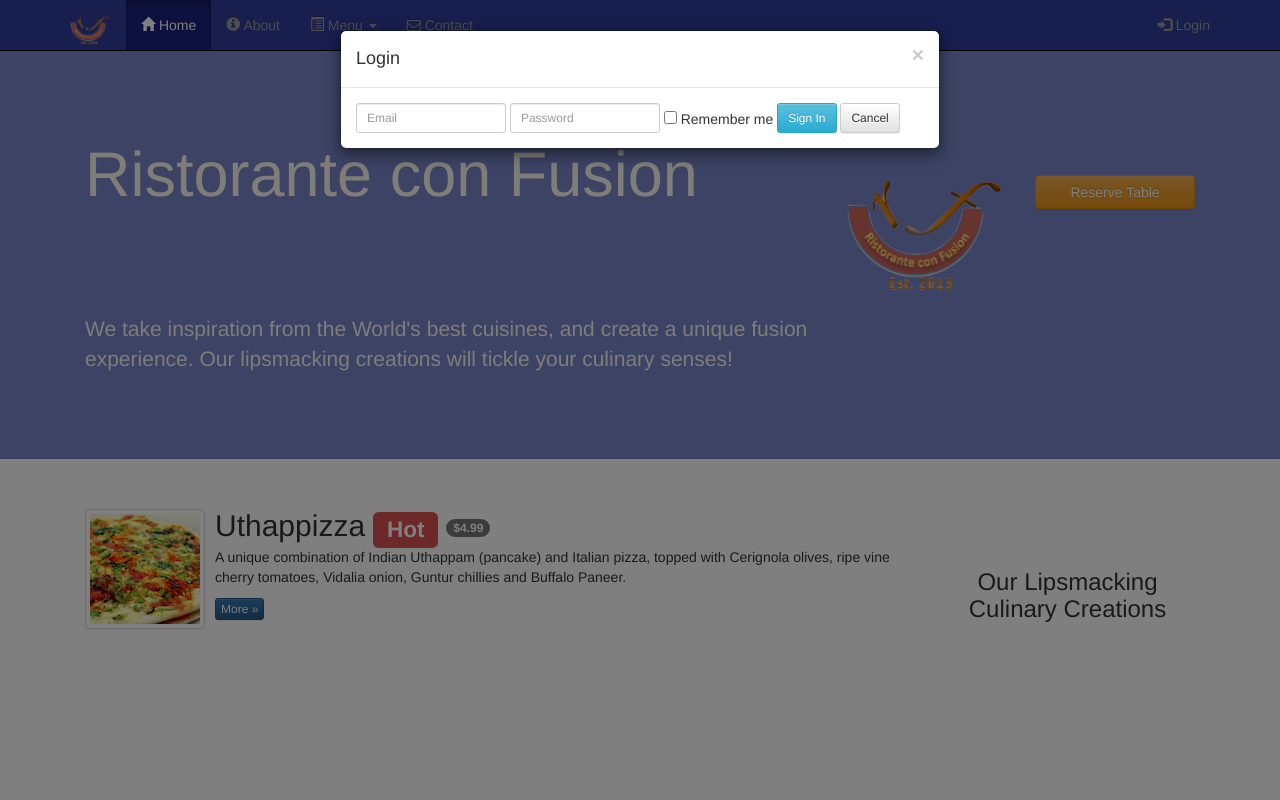
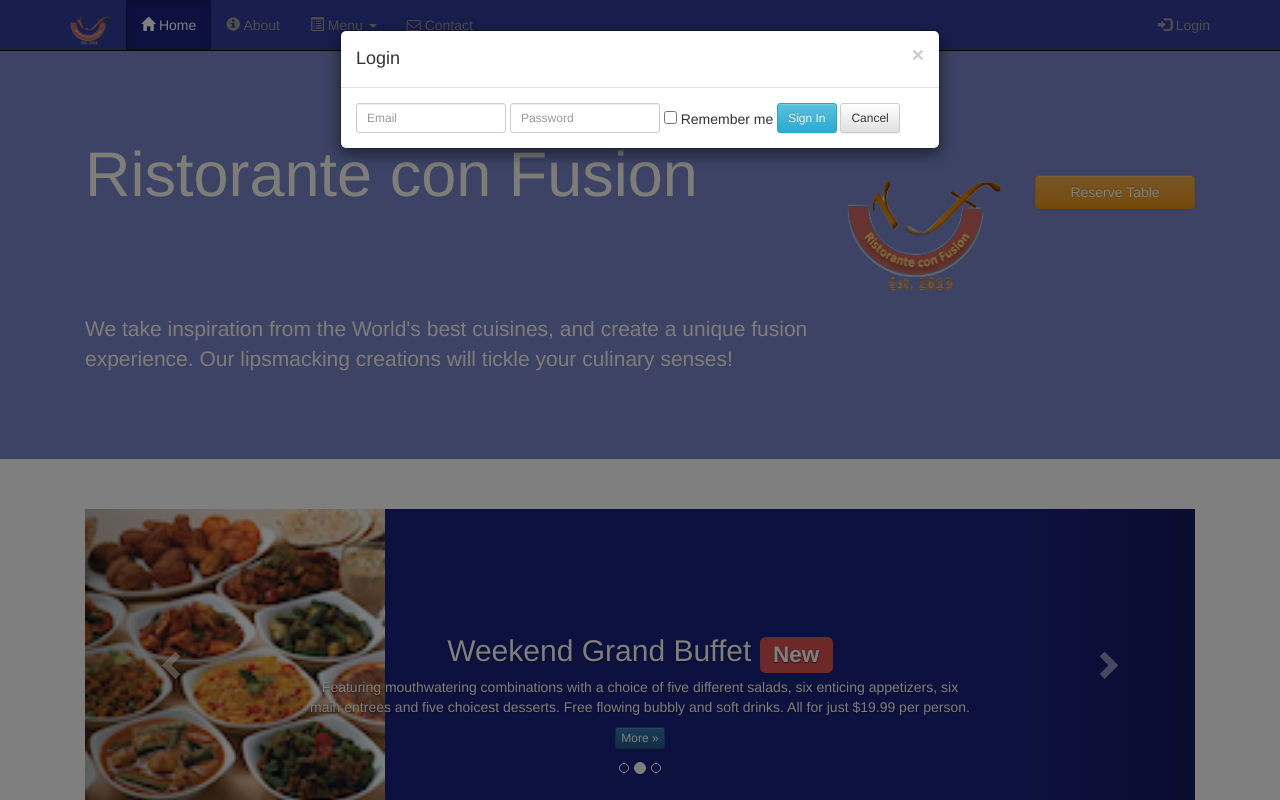
Before and after one commit to aparnasurve/Coursera-Assignment, a plain HTML site: page index.html in a window 1280 px wide. Both pictures are taken after a click on the link "Login". Shown: the top 800 px of the page. Drawn offline with nearby package versions, Linux system fonts and the light colour scheme.

Commit message:
Implemented a top Carousel on the 'index.html' page. Also modified our custom style sheet to accomodate the change. Additionally added controls within the carousel for the end user to control it's navigation.

```diff
--- a/css/mystyles.css
+++ b/css/mystyles.css
@@ -72,3 +72,18 @@ address {
 .affix {
 	top:100px;
 }
+
+.carousel {
+	background:#1A237E;
+}
+
+.carousel .item {
+	height:300px;
+}
+
+.item img {
+	position: absolute;
+	top:0;
+	left:0;
+	min-height:300px;
+}
--- a/index.html
+++ b/index.html
@@ -141,6 +141,69 @@
 
     <!-- Main Bootstrap Container DIV -->
     <div class="container">
+		<!-- Carousel addition - @nathandh 02.04.2016 -->
+		<div class="row row-content">
+			<div class="col-xs-12">
+				<div id="mycarousel" class="carousel slide" data-ride="carousel">
+					<!-- Carousel Indicators -->
+					<ol class="carousel-indicators">
+						<li data-target="#mycarousel" data-slide-to="0" class="active"></li>
+						<li data-target="#mycarousel" data-slide-to="1"></li>
+						<li data-target="#mycarousel" data-slide-to="2"></li>
+					</ol>
+					<!-- Carousel Slide Wrapper -->
+					<div class="carousel-inner" role="listbox">
+						<div class="item active">
+							<img class="img-responsive" src="img/uthappizza.png"
+								alt="Uthappizza">
+							<div class="carousel-caption">
+								<h2>Uthappizza <span class="label label-danger label-xs">
+									Hot</span> <span class="badge">$4.99</span></h2>
+								<p>A unique combination of Indian Uthappam (pancake) and Italian pizza,
+									topped with Cerignola olives, ripe vine cherry tomatoes, Vidalia onion,
+									Guntur chillies and Buffalo Paneer.</p>
+								<p><a class="btn btn-primary btn-xs" href="#">More &raquo;</a></p>
+							</div>
+						</div>
+						<div class="item">
+							<img class="img-responsive" src="img/buffet.png"
+								alt="Weekend Grand Buffet">
+							<div class="carousel-caption">
+								<h2>Weekend Grand Buffet <span class="label label-danger label-xs">
+									New</span></h2>
+								<p>Featuring mouthwatering combinations with a choice of five different
+									salads, six enticing appetizers, six main entrees and five choicest
+									desserts. Free flowing bubbly and soft drinks. All for just $19.99
+									per person.</p>
+								<p><a class="btn btn-primary btn-xs" href="#">More &raquo;</a></p>
+							</div>
+						</div>
+						<div class="item">
+							<img class="img-responsive" src="img/alberto.png" alt="Alberto Somayya">
+							<div class="carousel-caption">
+								<h2>Alberto Somayya</h2>
+								<h4>Executive Chef</h4>
+								<p>Award winning three-star Michelin chef with wide International
+									experience having worked closely with whos-who in the culinary
+									world, he specializes in creating mouthwatering Indo-Italian
+									fusion experiences.</p>
+								<p><a class="btn btn-primary btn-xs" href="#">More &raquo;</a></p>
+							</div>
+						</div>
+					</div>
+					<!--Carousel Nav Controls -->
+					<a class="left carousel-control" href="#mycarousel" role="button" data-slide="prev">
+						<span class="glyphicon glyphicon-chevron-left" aria-hidden="true"></span>
+						<span class="sr-only">Previous</span>
+					</a>
+				    <a class="right carousel-control" href="#mycarousel" role="button" data-slide="next">
+						<span class="glyphicon glyphicon-chevron-right" aria-hidden="true"></span>
+						<span class="sr-only">Next</span>
+					</a>
+				</div>
+			</div>
+		</div>
+
         <div class="row row-content">
 	    <!-- @nathadh added col-xs-* styling for container rows 01.15.2016 -->
             <div class="col-xs-12 col-sm-3 col-sm-push-9">
@@ -177,7 +240,7 @@
 				<div class="media">
 					<div class="media-body">
 						<h2 class="media-heading">Weekend Grand Buffet <span class="label label-danger">New</span></h2>
-						<p>Featuring mouthwatering combinations with a choice of five different salads, six enticing appetizers, six main entrees and five choicest desserts. Free flowing bubbly and soft drinks. All for just $19.99 per person </p>
+						<p>Featuring mouthwatering combinations with a choice of five different salads, six enticing appetizers, six main entrees and five choicest desserts. Free flowing bubbly and soft drinks. All for just $19.99 per person. </p>
 						<p><a class="btn btn-primary btn-xs" href="#">More &raquo;</a></p>
 					</div>
 					<div class="media-right media-middle">
```
